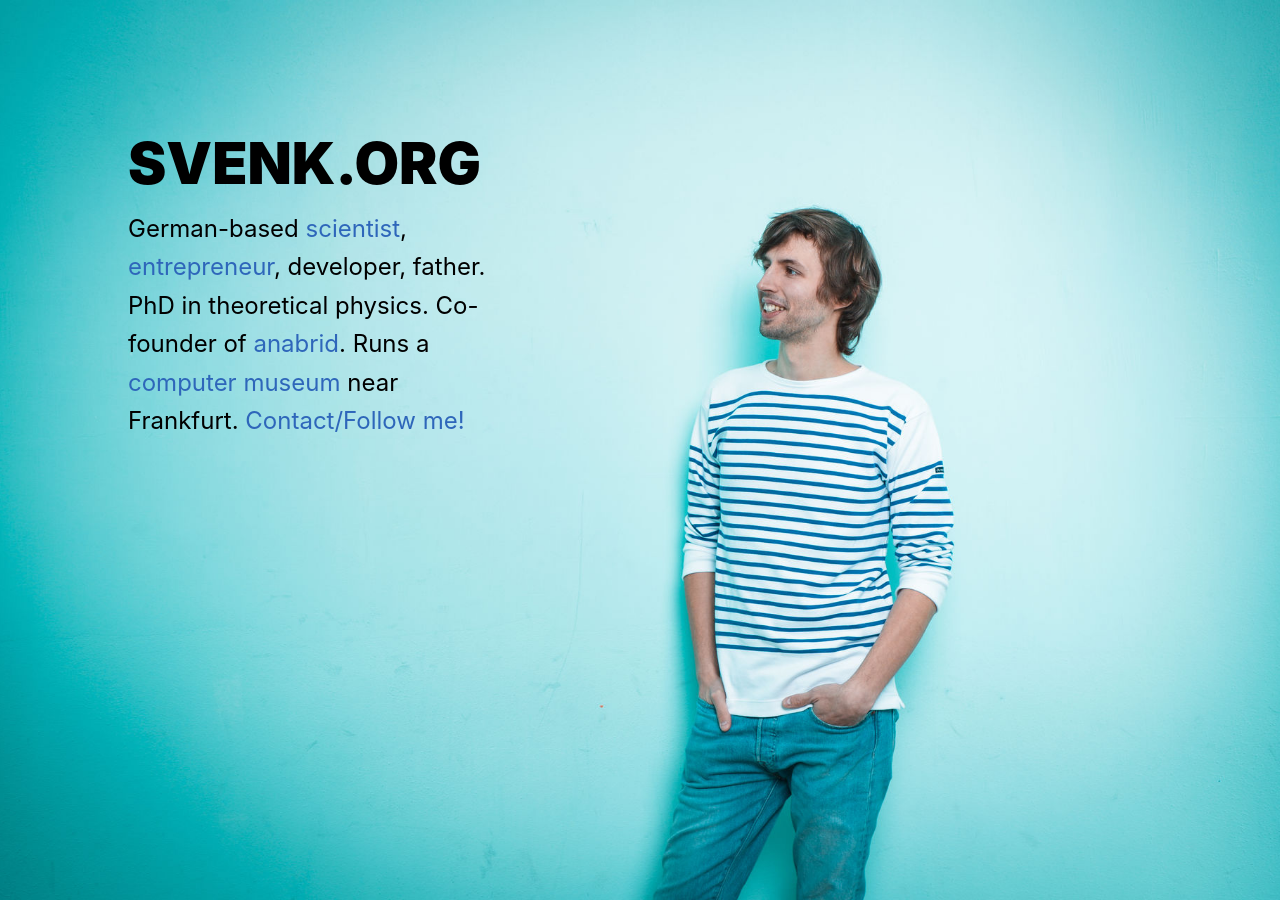
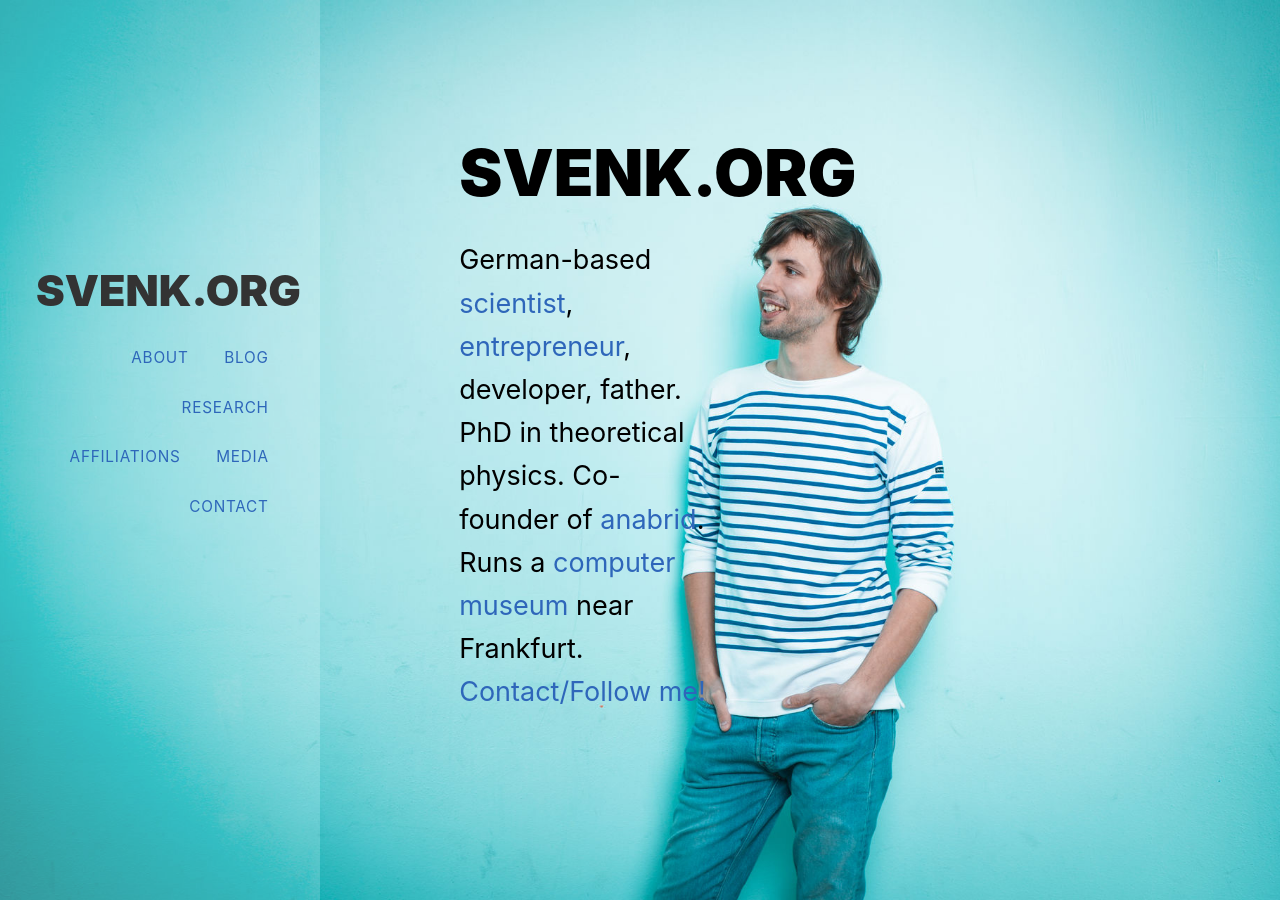
Before and after one commit to svenk/www-svenk.org, a Jekyll site: the page built from index.html, in a window 1280 px wide. Built offline with Jekyll 4.4.1, drawn with Linux system fonts in a browser that asks for light colours; nearby versions of some CDN libraries.

Commit message:
Improving the style

```diff
--- a/_data/nav.yml
+++ b/_data/nav.yml
@@ -1,6 +1,8 @@
 main:
-#  - title: svenk.org
-#    url: /
+  - title: About
+    url: /
+  - title: Blog
+    url: /blog/
   - title: Research
     url: /research/
   - title: Affiliations
--- a/_layouts/default.html
+++ b/_layouts/default.html
@@ -14,7 +14,7 @@
 
 	<link rel="stylesheet" href="/assets/pure2021.css" rel="stylesheet" text="text/css">
 </head>
-<body>
+<body class="{{ page.body_class }}">
 
 <div id="layout" class="pure-g">
     <div class="sidebar pure-u-1 pure-u-md-1-4">
@@ -36,7 +36,7 @@
 
 
     <div class="content pure-u-1 pure-u-md-3-4">
-        <div>
+        <div class="content-wrapper">
             {{ content }}
         </div>
     </div>
--- a/assets/pure2021.css
+++ b/assets/pure2021.css
@@ -1,13 +1,111 @@
+html, body {
+	width: 100%; min-height: 100%;
+	margin: 0; padding: 0;
+}
+
+body {
+	background-color: #b5e8eb; /* from the picture */
+	/* Darker Color: 2aafb3 */
+
+	background-size: cover;
+	background-repeat: no-repeat;
+	background-position: center center;
+}
+
+h1 {
+	font-weight: 900; /* Inter Black */
+	text-transform: uppercase;
+	font-size: 240%;
+	margin: 0; padding: 0;
+}
+
+p {
+	margin: .5em 0; padding: 0;
+	line-height: 140%;
+}
+
+#teaser {
+	display: block;
+}
+
+.mini { display: none; }
+
+a {
+	transition: color .4s ease;
+}
+
+a, a:link, a:visited {
+	color: #2E66BA;
+	text-decoration: none;
+}
+
+a:hover, a:active {
+	color: red;
+}
+
+
+
+
+@media screen and (max-width: 767px) {
+	body { 	background: linear-gradient(to bottom, rgb(181, 232, 235) 0%,rgba(42, 175, 179, 0.73) 100%); }
+	.mini { display: inline-block; }
+	#teaser img.mini {
+		width: 150px;
+		border-radius: 50%;
+		margin: 6% auto;
+		display: block;
+	}
+	#teaser h1 {
+		text-align: center;
+	}
+	#teaser p {
+		margin: 5% 10%;
+		font-size: 140%;
+		line-height: 180%;
+		font-weight: 500;
+	}
+}
+
+@media screen and (min-width: 768px) {
+	body { background-image: url(svenk-blue-1024.jpg); }
+	#teaser {
+		width: 30%;
+		margin: 10%;
+		font-size: 130%;
+	}
+	#teaser p {
+		line-height: 160%;
+	}
+}
+
+@media screen and (min-width: 1200px) {
+	body { background-image: url(svenk-blue-1920.jpg); }
+	#teaser {
+		font-size: 150%;
+	}
+}
+
+
+/* BEGIN OF PURE */
+
+body, .pure-g [class*="pure-u"] {
+    font-family: -apple-system,BlinkMacSystemFont,Segoe UI,Roboto,Oxygen,Ubuntu,Cantarell,Fira Sans,Droid Sans,Helvetica Neue,sans-serif;
+    line-height: 1.6;
+    font-size: 18px;
+}
+
 * {
     -webkit-box-sizing: border-box;
     -moz-box-sizing: border-box;
     box-sizing: border-box;
 }
 
+/*
 a {
     text-decoration: none;
     color: rgb(61, 146, 201);
 }
+*/
 a:hover,
 a:focus {
     text-decoration: underline;
@@ -25,6 +123,7 @@
 
 #layout {
     padding: 0;
+    min-height: 100%;
 }
 
 .header {
@@ -34,8 +133,9 @@
 }
 
 .sidebar {
-    background: rgb(61, 79, 93);
-    color: #fff;
+    /*background: rgb(61, 79, 93);*/
+    background: rgba(255, 255, 255, 0.2);
+    color: #333;
 }
 
 .brand-title,
@@ -71,8 +171,8 @@
 }
 .nav-item a {
     background: transparent;
-    border: 2px solid rgb(176, 202, 219);
-    color: #fff;
+/*    border: 2px solid rgb(176, 202, 219);
+    color: #fff;*/
     margin-top: 1em;
     letter-spacing: 0.05em;
     text-transform: uppercase;
@@ -80,7 +180,7 @@
 }
 .nav-item a:hover,
 .nav-item a:focus {
-    border: 2px solid rgb(61, 146, 201);
+/*    border: 2px solid rgb(61, 146, 201);*/
     text-decoration: none;
 }
 
@@ -94,8 +194,18 @@
     letter-spacing: 0.1em;
 }
 
+body.landing .content {
+    background-color: transparent;
+}
+
 .content {
     padding: 2em 1em 0;
+    background-color: rgba(255, 255, 255, .95);
+    min-height: 100vh;
+}
+
+.content-wrapper {
+    max-width: 1000px;
 }
 
 .post {
--- a/index.html
+++ b/index.html
@@ -1,14 +1,9 @@
-<!-- This index file does nothing Jekyll-like -->
-<!doctype html>
-<html>
-<head>
-	<title>svenk.org</title>
-	<meta charset="utf-8">
-	<meta name="viewport" content="width=device-width">
-	<meta name="orig-date" content="2019-02-19">
-	<link rel="stylesheet" type="text/css" href="assets/blue2019.css">
-</head>
-<body>
+---
+title: svenk.org
+permalink: /
+layout: default
+body_class: landing
+---
 
 <div id="teaser">
 <img src="assets/svenk-blue-mini.jpg" class="mini">
```
Also changed, not shown: research/index.html (+4 -4 lines).
